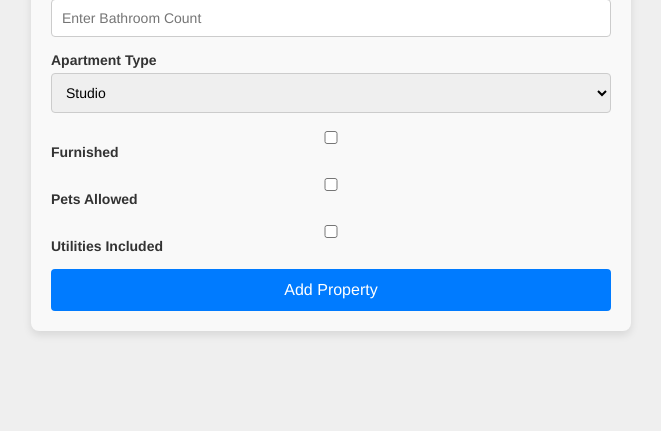
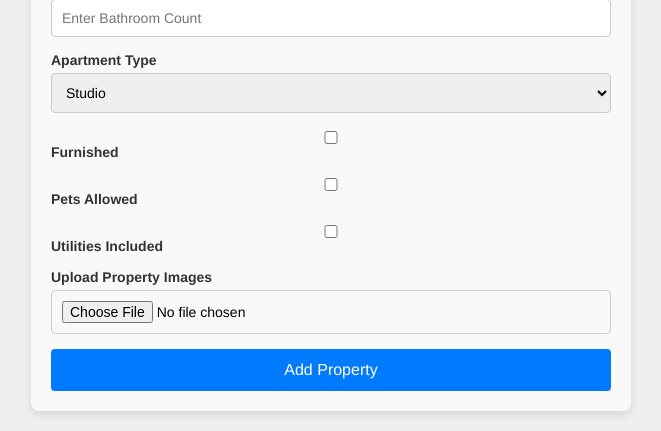
Before and after one commit to JohnathanGD/CollegeLodging, a Flask app: page /admin/add-property in a window 1280 px wide. Shown: the part 874-1305 px from the top of the page, without its empty margins (353-1014 px from the left). Before the commit the page ends 1209 px from the top, so only its background shows below. Run offline with Flask 2, Linux system fonts and the light colour scheme; the visitor is signed in with stand-in values (Sample User, id 1); data that the repository does not hold is empty.

Commit message:
Property page shows images
Properties table now shows images based on the property. Still can not add images through form.

```diff
--- a/backend/blueprints/admin/routes.py
+++ b/backend/blueprints/admin/routes.py
@@ -8,9 +8,11 @@ import utils.queries as queries
 from utils.decorators import unauthenticated_user, login_required, admin_only
 from backend import cache
 from datetime import datetime
+import base64
 
 admin_bp = Blueprint('admin', __name__)
 PAGINATION_LIMIT = 10
+ALLOWED_EXTENSIONS = {'png', 'jpg', 'jpeg', 'gif'}
 
 @admin_bp.route('/signup', methods=['GET', 'POST'])
 @unauthenticated_user
@@ -144,12 +146,50 @@ def properties():
 
     return render_template('admin/properties.html', listings=listings)
 
+def allowed_file(filename):
+    return '.' in filename and filename.rsplit('.', 1)[1].lower() in ALLOWED_EXTENSIONS
+
 @cache.cached(timeout=60)
 def get_listings():
-    # Execute the GET_LISTINGS query
     properties = queries.execute_query_with_results(queries.GET_LISTINGS, dictionary=True)
+    property_images = queries.execute_query_with_results(queries.GET_LISTING_IMAGES, dictionary=True)
 
-    return properties
+    images_by_listing_id = {}
+    for image in property_images:
+        listing_id = image['listing_id']
+        if listing_id not in images_by_listing_id:
+            images_by_listing_id[listing_id] = []
+        # Encode image data as Base64
+        images_by_listing_id[listing_id].append(base64.b64encode(image['image_data']).decode('utf-8'))
+
+    listings_dict = {}
+    for property in properties:
+        listing_id = property['id']
+        if listing_id not in listings_dict:
+            listings_dict[listing_id] = {
+                'id': property['id'],
+                'title': property['title'],
+                'description': property['description'],
+                'street_address': property['street_address'],
+                'city': property['city'],
+                'state': property['state'],
+                'postal_code': property['postal_code'],
+                'country': property['country'],
+                'price': property['price'],
+                'bedroom_count': property['bedroom_count'],
+                'bathroom_count': property['bathroom_count'],
+                'furnished': property['furnished'],
+                'pets_allowed': property['pets_allowed'],
+                'utilities_included': property['utilities_included'],
+                'is_available': property['is_available'],
+                'type': property['type'],
+                'created_at': property['created_at'],
+                'images': images_by_listing_id.get(listing_id, [])
+            }
+
+    return list(listings_dict.values())
+
+
 
 @admin_bp.route('/add-property', methods=['GET', 'POST'])
 @login_required
@@ -170,9 +210,7 @@ def add_property():
         furnished = request.form.get('furnished') == 'on'
         pets_allowed = request.form.get('pets_allowed') == 'on'
         utilities_included = request.form.get('utilities_included') == 'on'
-
-        # Add the missing 'type' and date_listed parameters
-        type = request.form.get('type')
+        type = request.form.getlist('type')
 
         # Create a new Listing object
         new_property = Listing(
--- a/frontend/templates/admin/add_property.html
+++ b/frontend/templates/admin/add_property.html
@@ -140,6 +140,11 @@
             </label>
         </div>
 
+        <div class="form-group">
+            <label for="image">Upload Property Images</label>
+            <input type="file" name="image" id="image" accept="image/*">
+        </div>
+
 
         <button type="submit" class="btn-submit">Add Property</button>
     </form>
```
Also changed, not shown: frontend/templates/admin/properties.html (+8 -0 lines).
